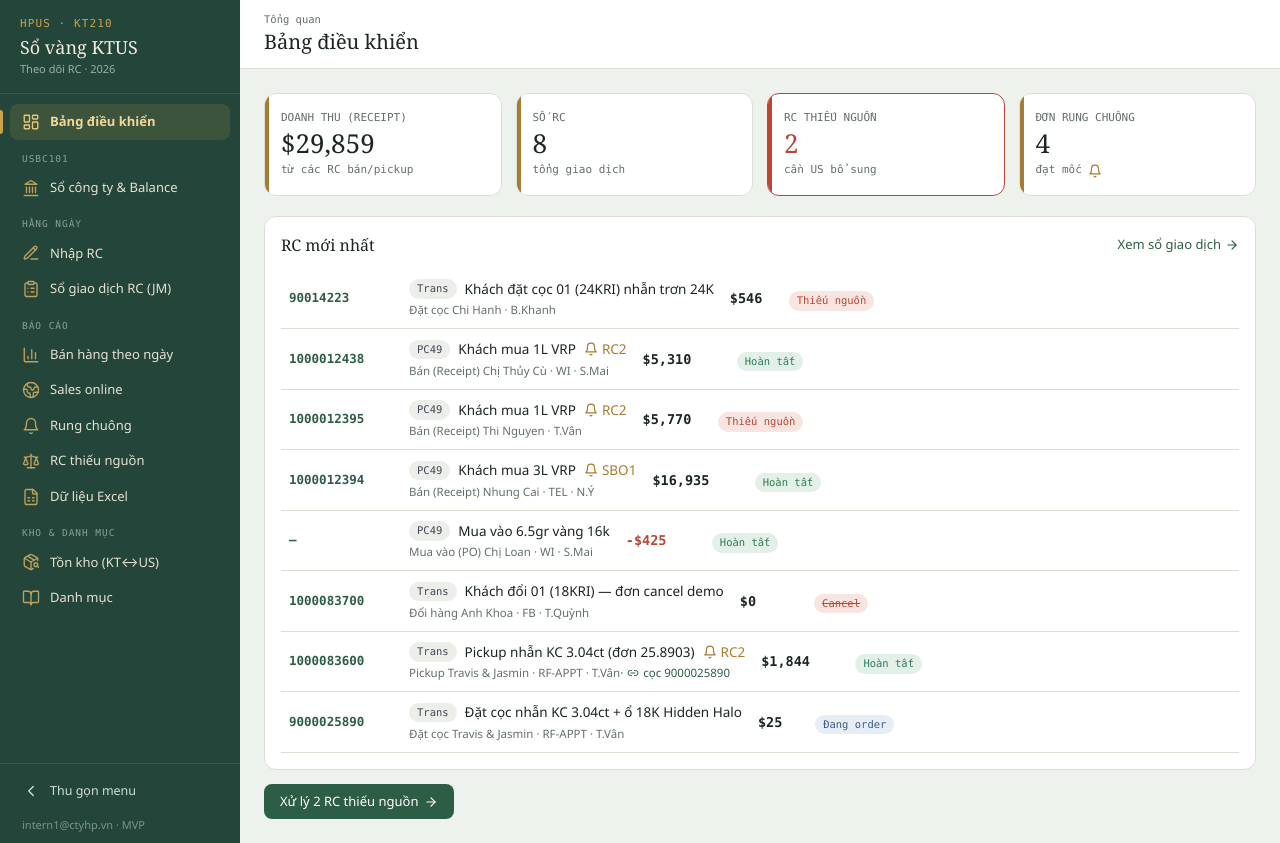
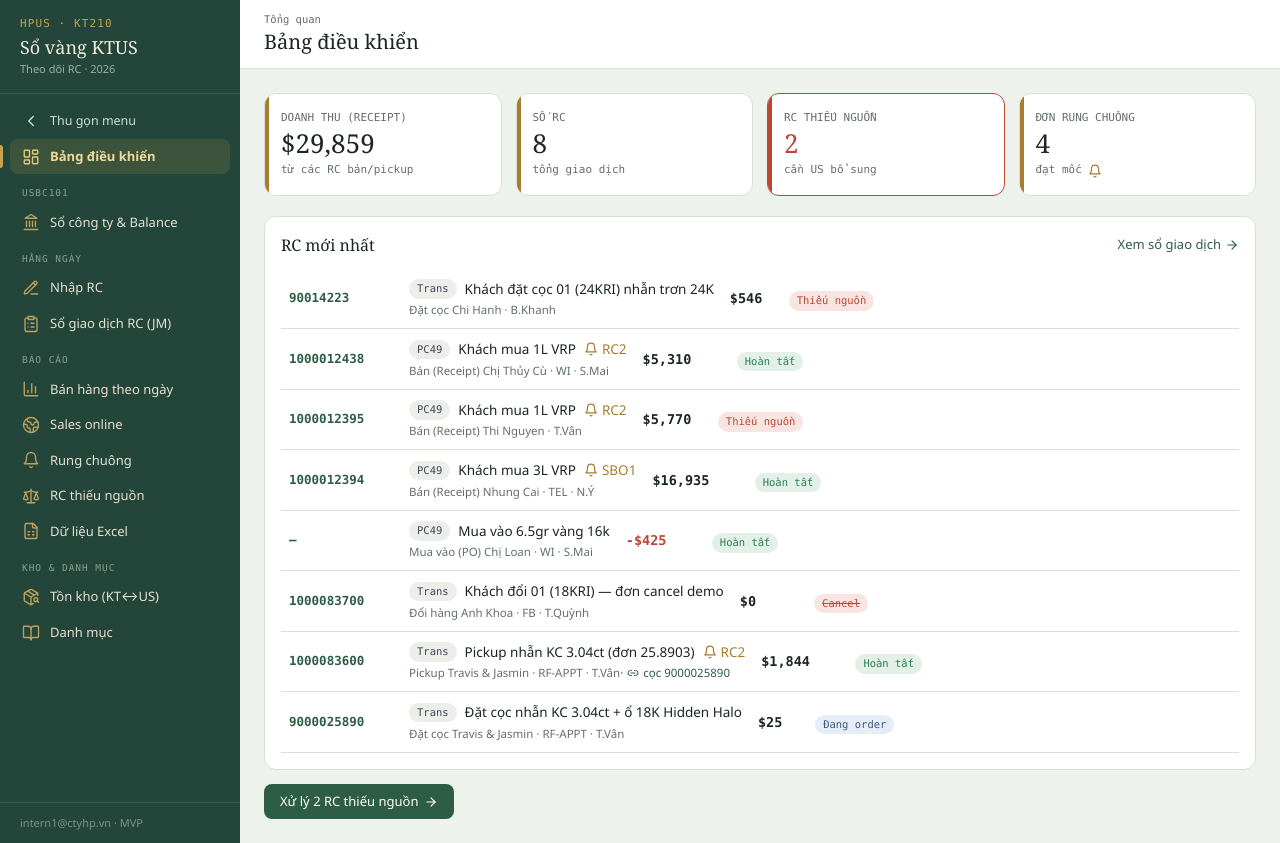
Before and after one commit to quocviet-IT/ktus, a Next.js app: page / in a window 1280 px wide. Built offline with nearby package versions, Linux system fonts and the light colour scheme.

Commit message:
ui(sidebar): chuyen nut Thu gon menu len phia tren (duoi logo)

```diff
--- a/src/components/sidebar.tsx
+++ b/src/components/sidebar.tsx
@@ -68,8 +68,22 @@ export default function Sidebar() {
         )}
       </div>
 
+      {/* Nút thu gọn (phía trên, có nhãn) */}
+      <div className="px-2.5 pt-2.5">
+        <button
+          type="button"
+          onClick={toggle}
+          aria-label={collapsed ? "Mở rộng menu" : "Thu gọn menu"}
+          title={collapsed ? "Mở rộng menu" : "Thu gọn menu"}
+          className={`flex items-center gap-2.5 w-full rounded-lg text-[12.5px] text-[#CFE0D5] hover:bg-white/[0.06] hover:text-white ${collapsed ? "px-0 py-2.5 justify-center" : "px-3 py-2"}`}
+        >
+          <ChevronLeft className={`h-[18px] w-[18px] shrink-0 transition-transform duration-200 ${collapsed ? "rotate-180" : ""}`} aria-hidden="true" strokeWidth={1.8} />
+          {!collapsed && <span>Thu gọn menu</span>}
+        </button>
+      </div>
+
       {/* Điều hướng */}
-      <nav className="p-2.5 flex-1 overflow-y-auto">
+      <nav className="px-2.5 pb-2.5 flex-1 overflow-y-auto">
         {NAV.map((n) => {
           const Icon = n.icon;
           const active = path === n.href;
@@ -95,22 +109,10 @@ export default function Sidebar() {
         })}
       </nav>
 
-      {/* Nút thu gọn (trong menu, có nhãn) */}
-      <div className="p-2.5 border-t border-white/10">
-        <button
-          type="button"
-          onClick={toggle}
-          aria-label={collapsed ? "Mở rộng menu" : "Thu gọn menu"}
-          title={collapsed ? "Mở rộng menu" : "Thu gọn menu"}
-          className={`flex items-center gap-2.5 w-full rounded-lg text-[12.5px] text-[#CFE0D5] hover:bg-white/[0.06] hover:text-white ${collapsed ? "px-0 py-2.5 justify-center" : "px-3 py-2"}`}
-        >
-          <ChevronLeft className={`h-[18px] w-[18px] shrink-0 transition-transform duration-200 ${collapsed ? "rotate-180" : ""}`} aria-hidden="true" strokeWidth={1.8} />
-          {!collapsed && <span>Thu gọn menu</span>}
-        </button>
-        {!collapsed && (
-          <div className="px-3 pt-2 text-[11px] text-[#7E9387]">intern1@ctyhp.vn · MVP</div>
-        )}
-      </div>
+      {/* Chân menu */}
+      {!collapsed && (
+        <div className="px-5 py-3 border-t border-white/10 text-[11px] text-[#7E9387]">intern1@ctyhp.vn · MVP</div>
+      )}
     </aside>
   );
 }
```
